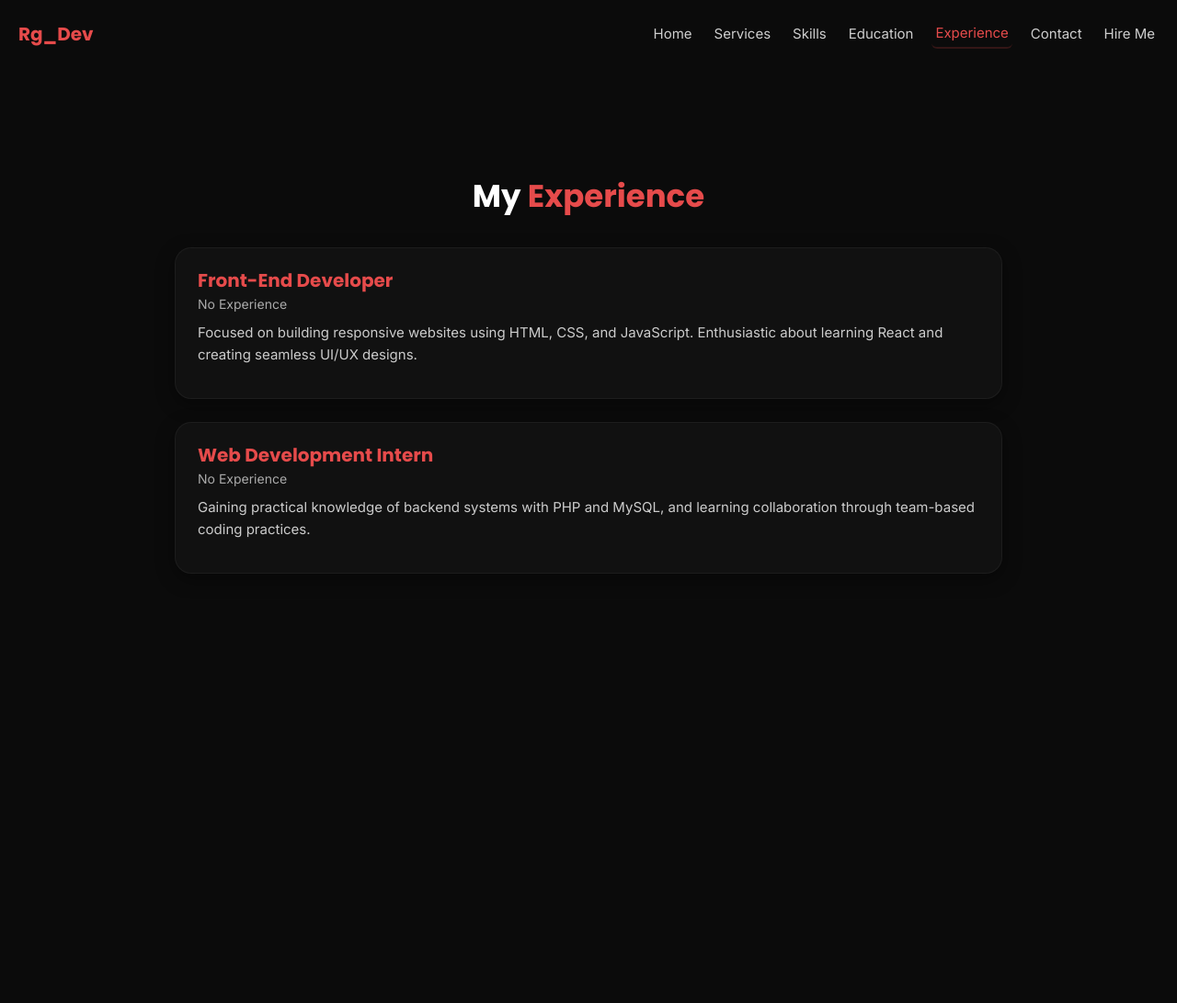
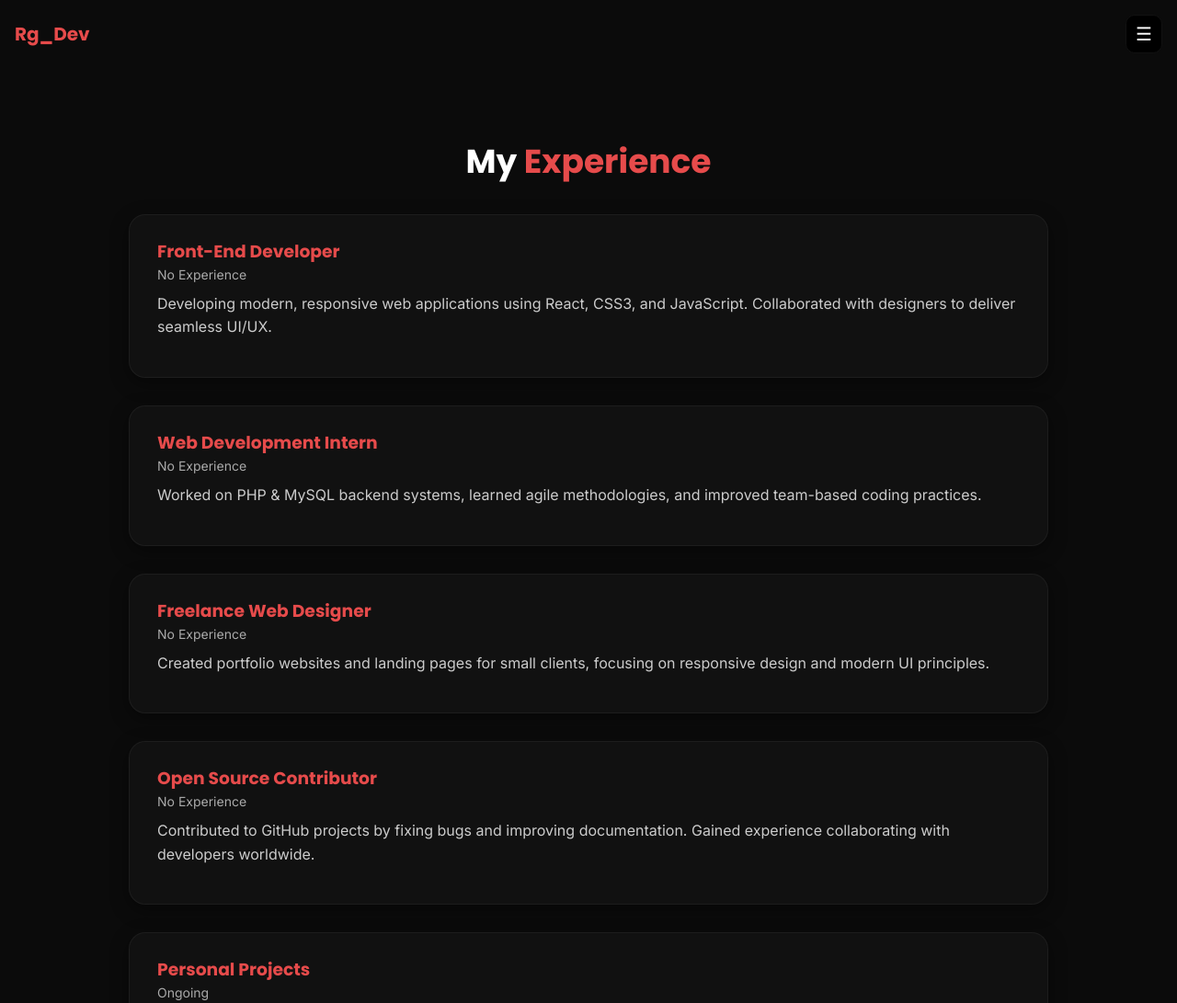
Before and after one commit to Godly-Dev/Custom-Profile-Mobile, a plain HTML site: page experience.html in a window 1280 px wide. Shown: the top 1091 px of the page at 92% size. Before the commit the page ends 800 px from the top, so only its background shows below. Drawn offline with Linux system fonts and the light colour scheme.

Commit message:
Fixed experience.html
Finally

```diff
--- a/experience.html
+++ b/experience.html
@@ -5,155 +5,213 @@
 <meta name="viewport" content="width=device-width, initial-scale=1">
 <title>Experience - Rg_Dev</title>
 <link href="https://fonts.googleapis.com/css2?family=Inter:wght@300;400;600;800&family=Poppins:wght@600;700&display=swap" rel="stylesheet">
+
 <style>
   :root {
-      --bg:#0b0b0b;
-      --accent:#e64b4b;
-      --card:#111;
-    }
-    body {
-      margin:0;
-      background:var(--bg);
-      font-family:"Inter",sans-serif;
-      color:#fff;
+    --bg: #0b0b0b;
+    --accent: #e64b4b;
+    --card: #111;
+    --muted: #c9c6c6;
   }
 
-    /* 🔹 Navigation */
-    .nav {
-      position:fixed;
-      top:20px;
-      left:20px;
-      right:20px;
-      display:flex;
-      align-items:center;
-      justify-content:space-between;
-      z-index:100;
+  body {
+    margin: 0;
+    background: var(--bg);
+    font-family: "Inter", sans-serif;
+    color: #fff;
+    -webkit-font-smoothing: antialiased;
+    -moz-osx-font-smoothing: grayscale;
+    padding: 16px;
+  }
+
+  /* Top bar */
+  .topbar {
+    display: flex;
+    align-items: center;
+    justify-content: space-between;
+    gap: 12px;
+    margin-bottom: 20px;
   }
   .brand {
-      font-weight:700;
-      color:var(--accent);
-      font-family:"Poppins",sans-serif;
-      font-size:20px;
+    font-family: Poppins, system-ui;
+    font-weight: 700;
+    color: var(--accent);
+    font-size: 20px;
   }
-    .menu {
-      display:flex;
-      gap:16px;
-      align-items:center;
-      font-weight:500;
-      font-size:15px;
+  .hamburger {
+    background: #000; /* solid black */
+    border: 1px solid #111;
+    color: #fff;
+    padding: 8px 10px;
+    border-radius: 10px;
+    font-size: 20px;
+    cursor: pointer;
+    transition: background 0.3s;
   }
-    .menu a {
-      color:rgba(255,255,255,0.8);
-      text-decoration:none;
-      padding:6px 4px;
-      border-radius:6px;
-      transition:0.3s;
-    }
-    .menu a.active {
-      color:var(--accent);
-      border-bottom:2px solid rgba(230,75,75,0.18);
-    }
-    .menu a:hover {
-      color:var(--accent);
+  .hamburger:hover {
+    background: #111;
   }
 
-    /* 🔹 Section */
+  /* slide-out nav drawer */
+  .nav-drawer {
+    position: fixed;
+    top: 0;
+    right: -100%;
+    width: 80%;
+    max-width: 360px;
+    height: 100vh;
+    background: #000; /* solid black */
+    box-shadow: -12px 0 30px rgba(0,0,0,0.6);
+    padding: 24px;
+    transition: right .28s ease;
+    z-index: 50;
+  }
+  .nav-drawer.open { right: 0; }
+  .nav-close {
+    display: block;
+    margin-left: auto;
+    background: transparent;
+    border: none;
+    color: #fff;
+    font-size: 24px;
+    padding: 6px;
+    cursor: pointer;
+  }
+  .nav-links {
+    margin-top: 18px;
+    display: flex;
+    flex-direction: column;
+    gap: 12px;
+  }
+  .nav-links a {
+    color: #fff;
+    text-decoration: none;
+    padding: 10px 12px;
+    border-radius: 10px;
+    display: block;
+  }
+  .nav-links a.active {
+    background: rgba(230,75,75,0.08);
+    color: var(--accent);
+    font-weight: 600;
+  }
+  .nav-links a:hover {
+    color: var(--accent);
+  }
+
+  /* Experience Section */
   .section {
-      margin-top:120px;
-      padding:40px 20px;
-      max-width:900px;
-      margin-left:auto;
-      margin-right:auto;
+    margin-top: 40px;
+    padding: 20px;
+    max-width: 1000px;
+    margin-left: auto;
+    margin-right: auto;
   }
   .title {
-      font-size:34px;
-      font-family:"Poppins",sans-serif;
-      margin-bottom:30px;
-      text-align:center;
+    font-size: 36px;
+    font-family: "Poppins", sans-serif;
+    margin-bottom: 30px;
+    text-align: center;
   }
-    .title span {
-      color:var(--accent);
-    }
-
-    /* 🔹 Experience Cards */
-    .exp-list {
-      display:flex;
-      flex-direction:column;
-      gap:25px;
-    }
+  .title span { color: var(--accent); }
+  .exp-list { display: flex; flex-direction: column; gap: 30px; }
   .exp-card {
-      background:var(--card);
-      border-radius:18px;
-      padding:20px 24px;
-      border:1px solid rgba(255,255,255,0.05);
-      box-shadow:0 6px 20px rgba(0,0,0,0.4);
+    background: var(--card);
+    border-radius: 18px;
+    padding: 25px 30px;
+    border: 1px solid rgba(255,255,255,0.05);
+    box-shadow: 0 6px 20px rgba(0,0,0,0.4);
   }
   .exp-card h3 {
-      margin:0;
-      font-family:"Poppins",sans-serif;
-      color:var(--accent);
-      font-size:20px;
+    margin: 0;
+    font-family: "Poppins", sans-serif;
+    color: var(--accent);
   }
   .exp-card span {
-      font-size:14px;
-      color:#aaa;
+    font-size: 14px;
+    color: #aaa;
   }
   .exp-card p {
-      margin-top:10px;
-      color:#ccc;
-      line-height:1.6;
-      font-size:15px;
-    }
-
-    /* 🔹 Responsive */
-    @media (max-width:768px){
-      .menu {
-        flex-wrap:wrap;
-        gap:12px;
-        justify-content:center;
-      }
-      .title {
-        font-size:28px;
-      }
-      .exp-card h3 {
-        font-size:18px;
-      }
-      .section {
-        padding:30px 15px;
-      }
+    margin-top: 10px;
+    color: #ccc;
+    line-height: 1.6;
   }
 </style>
 </head>
+
 <body>
-  <!-- 🔹 Navigation -->
-  <div class="nav">
+
+  <!-- top bar -->
+  <div class="topbar">
     <div class="brand">Rg_Dev</div>
-    <nav class="menu">
+    <button class="hamburger" id="menuBtn" aria-label="Menu">☰</button>
+  </div>
+
+  <!-- nav drawer -->
+  <aside id="navDrawer" class="nav-drawer" aria-hidden="true">
+    <button class="nav-close" id="closeNav" aria-label="Close menu">✕</button>
+    <nav class="nav-links">
       <a href="index.html">Home</a>
       <a href="services.html">Services</a>
       <a href="skills.html">Skills</a>
       <a href="education.html">Education</a>
       <a href="experience.html" class="active">Experience</a>
       <a href="contact.html">Contact</a>
-      <a href="hireme.html">Hire Me</a>
     </nav>
-  </div>
+  </aside>
 
-  <!-- 🔹 Experience Section -->
+  <!-- Experience section -->
   <section class="section">
     <h1 class="title">My <span>Experience</span></h1>
     <div class="exp-list">
       <div class="exp-card">
         <h3>Front-End Developer</h3>
         <span>No Experience</span>
-        <p>Focused on building responsive websites using HTML, CSS, and JavaScript. Enthusiastic about learning React and creating seamless UI/UX designs.</p>
+        <p>Developing modern, responsive web applications using React, CSS3, and JavaScript. Collaborated with designers to deliver seamless UI/UX.</p>
       </div>
+
       <div class="exp-card">
         <h3>Web Development Intern</h3>
         <span>No Experience</span>
-        <p>Gaining practical knowledge of backend systems with PHP and MySQL, and learning collaboration through team-based coding practices.</p>
+        <p>Worked on PHP & MySQL backend systems, learned agile methodologies, and improved team-based coding practices.</p>
+      </div>
+
+      <div class="exp-card">
+        <h3>Freelance Web Designer</h3>
+        <span>No Experience</span>
+        <p>Created portfolio websites and landing pages for small clients, focusing on responsive design and modern UI principles.</p>
+      </div>
+
+      <div class="exp-card">
+        <h3>Open Source Contributor</h3>
+        <span>No Experience</span>
+        <p>Contributed to GitHub projects by fixing bugs and improving documentation. Gained experience collaborating with developers worldwide.</p>
+      </div>
+
+      <div class="exp-card">
+        <h3>Personal Projects</h3>
+        <span>Ongoing</span>
+        <p>Built multiple full-stack projects including a task manager app and a blog CMS using React, Node.js, and MongoDB to practice real-world development.</p>
       </div>
     </div>
   </section>
+
+<script>
+  // Nav open/close
+  const menuBtn = document.getElementById('menuBtn');
+  const navDrawer = document.getElementById('navDrawer');
+  const closeNav = document.getElementById('closeNav');
+
+  menuBtn.addEventListener('click', () => {
+    const open = navDrawer.classList.toggle('open');
+    navDrawer.setAttribute('aria-hidden', !open);
+  });
+
+  closeNav.addEventListener('click', () => {
+    navDrawer.classList.remove('open');
+    navDrawer.setAttribute('aria-hidden', 'true');
+  });
+</script>
+
 </body>
 </html>
```
Lines whose indentation alone changed are shown as unchanged.
